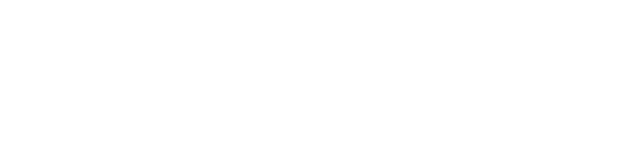
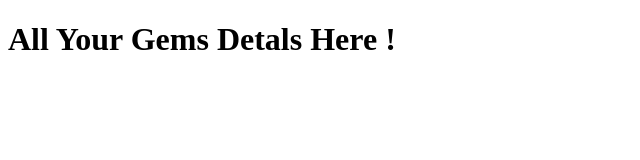
Before and after one commit to AdityaV5024/SriLabs, a plain HTML site: page index.html in a window 1280 px wide. Shown: the whole page, without its empty margins (0-640 px from the left). Drawn offline with Linux system fonts and the light colour scheme.

Commit message:
Add files via upload

```diff
--- a/index.html
+++ b/index.html
@@ -3,9 +3,9 @@
 <head>
     <meta charset="UTF-8">
     <meta name="viewport" content="width=device-width, initial-scale=1.0">
-    <title>Document</title>
+    <title>SriLabs</title>
 </head>
 <body>
-
+    <h1>All Your Gems Detals Here !</h1>
 </body>
 </html>
```
